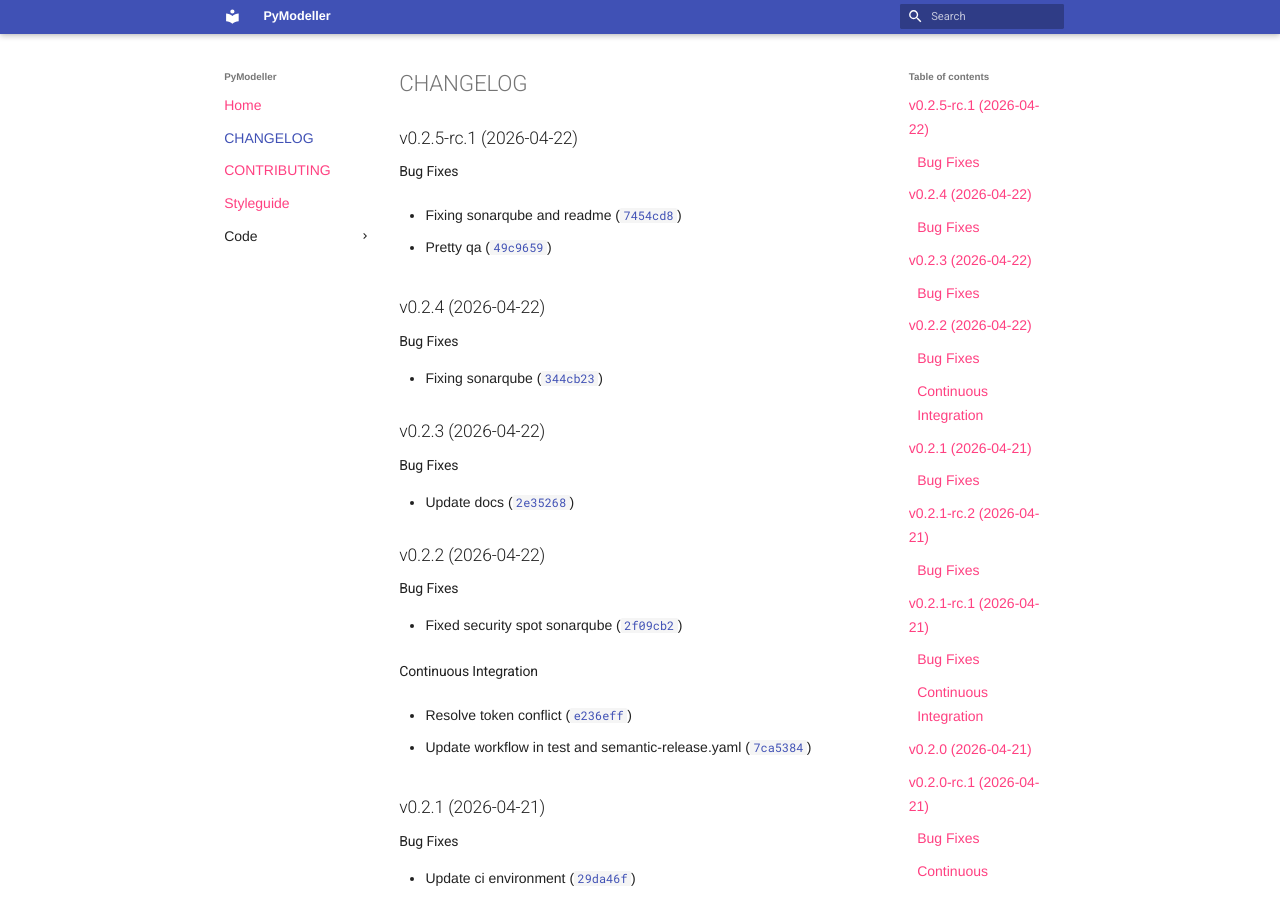
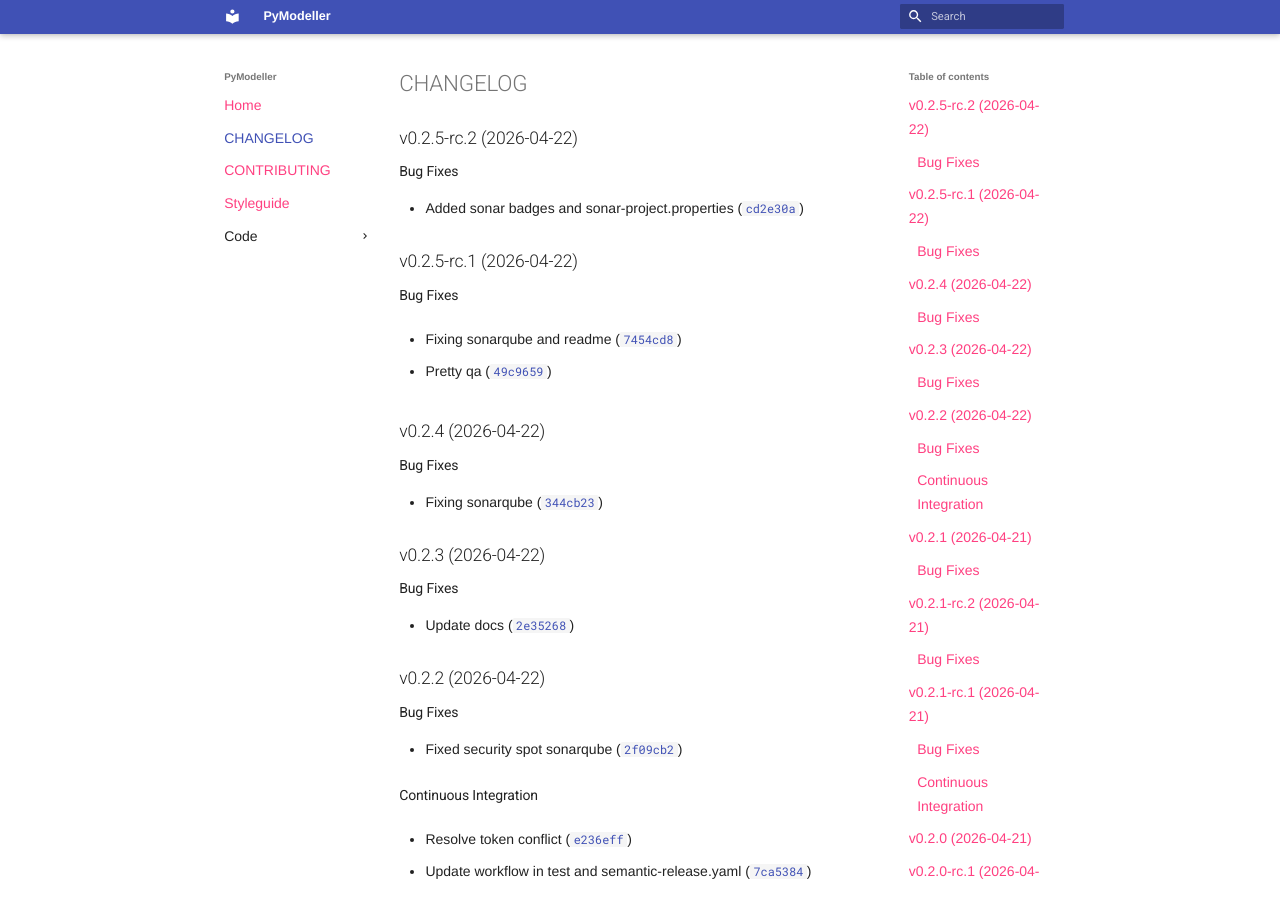
Before and after one commit to pymodeller/PyModeller, an MkDocs documentation site: the page built from docs/CHANGELOG.md, in a window 1280 px wide and 900 px high. Built offline with MkDocs 1.6.1 and Material for MkDocs 9.7.7, drawn with Linux system fonts in a browser that asks for light colours; nearby versions of some CDN libraries; library files that are not in the unit come from our copies; plug-ins that fetch from the network failed and are left out.

Commit message:
0.2.5-rc.2
Automatically generated by python-semantic-release

```diff
--- a/docs/CHANGELOG.md
+++ b/docs/CHANGELOG.md
@@ -1,6 +1,14 @@
 # CHANGELOG
 
 <!-- version list -->
+
+## v0.2.5-rc.2 (2026-04-22)
+
+### Bug Fixes
+
+- Added sonar badges and sonar-project.properties
+  ([`cd2e30a`](https://github.com/pymodeller/PyModeller/commit/cd2e30ac9f232e2d962c4b147960ec1a1ec72038))
+
 
 ## v0.2.5-rc.1 (2026-04-22)
 
--- a/pyproject.toml
+++ b/pyproject.toml
@@ -1,6 +1,6 @@
 [project]
 name = "pymodeller"
-version = "0.2.5-rc.1"
+version = "0.2.5-rc.2"
 description = "Package who read models from yaml and crate models using pydantic "
 readme = "README.md"
 license = { file = "LICENSE" }
--- a/src/pymodeller/__init__.py
+++ b/src/pymodeller/__init__.py
@@ -1 +1 @@
-__version__ = "0.2.5-rc.1"
+__version__ = "0.2.5-rc.2"
```
